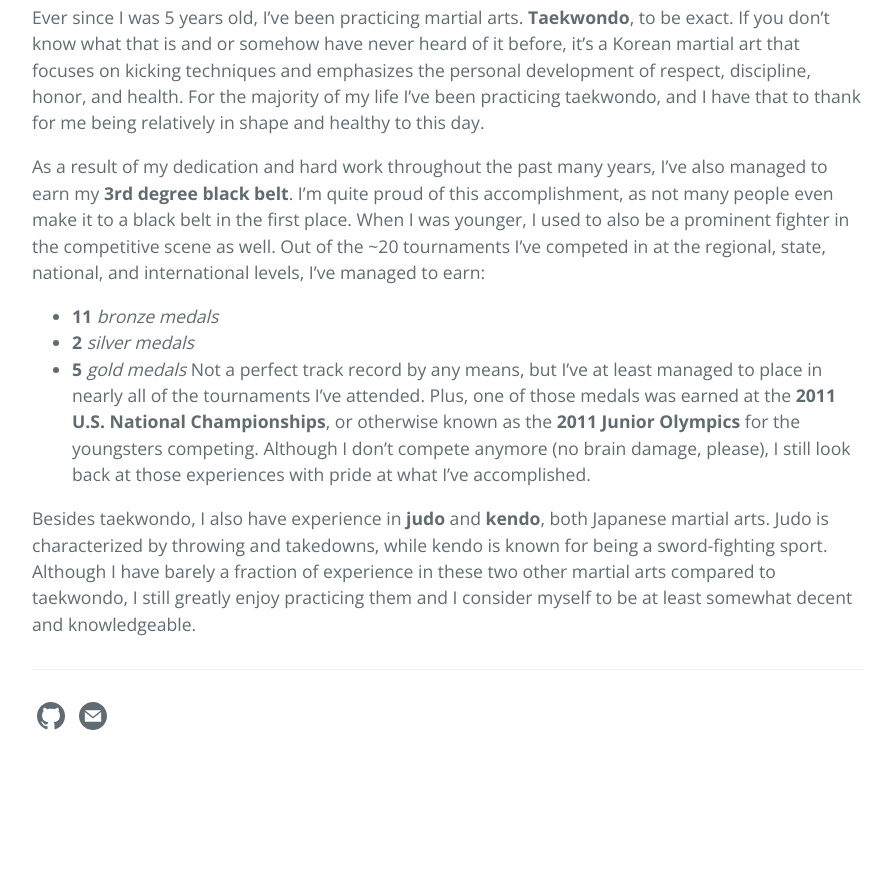
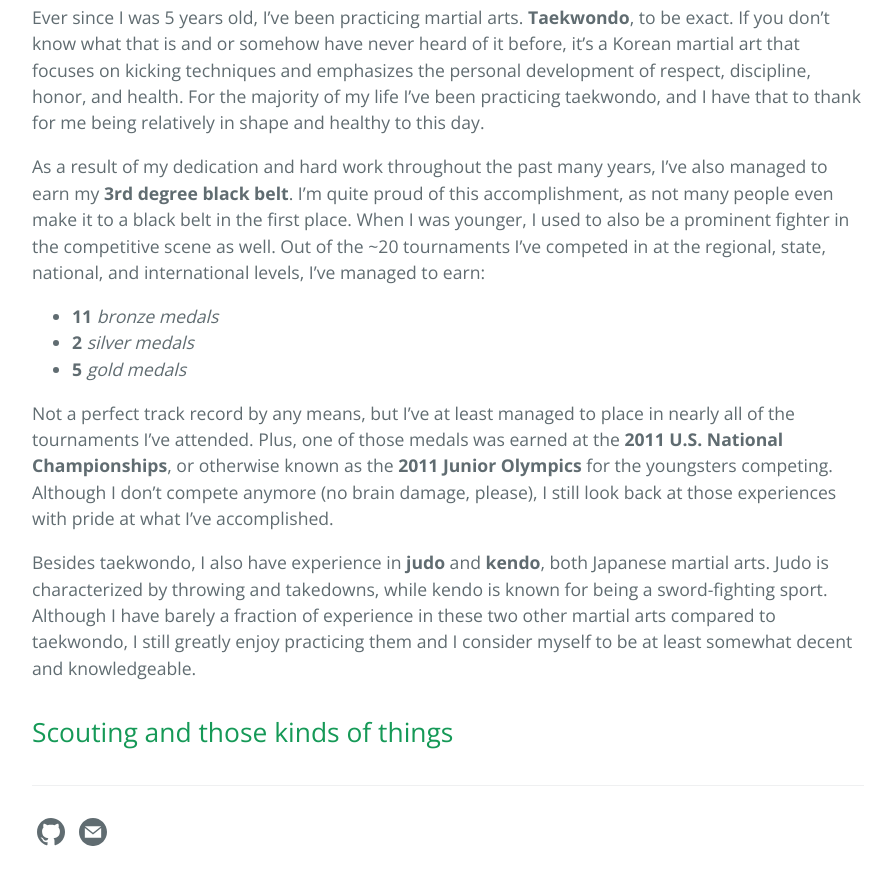
Before and after one commit to spencerericfong/spencerericfong.github.io, a Jekyll site: the page built from hobbies.md, in a window 1280 px wide and 900 px high, scrolled down 915 px. Shown: the top 885 px of the window, without its empty margins (192-1087 px from the left). Built offline with Jekyll 4.4.1, drawn with Linux system fonts in a browser that asks for light colours; before the commit the page ends 1699 px from its top, so only the background shows below that.

Commit message:
fixed medals list in hobbies

```diff
--- a/hobbies.md
+++ b/hobbies.md
@@ -20,6 +20,9 @@ As a result of my dedication and hard work throughout the past many years, I've
 - **11** *bronze medals*
 - **2** *silver medals*
 - **5** *gold medals*
+
 Not a perfect track record by any means, but I've at least managed to place in nearly all of the tournaments I've attended. Plus, one of those medals was earned at the **2011 U.S. National Championships**, or otherwise known as the **2011 Junior Olympics** for the youngsters competing. Although I don't compete anymore (no brain damage, please), I still look back at those experiences with pride at what I've accomplished.
 
 Besides taekwondo, I also have experience in **judo** and **kendo**, both Japanese martial arts. Judo is characterized by throwing and takedowns, while kendo is known for being a sword-fighting sport. Although I have barely a fraction of experience in these two other martial arts compared to taekwondo, I still greatly enjoy practicing them and I consider myself to be at least somewhat decent and knowledgeable.
+
+## Scouting and those kinds of things
```
